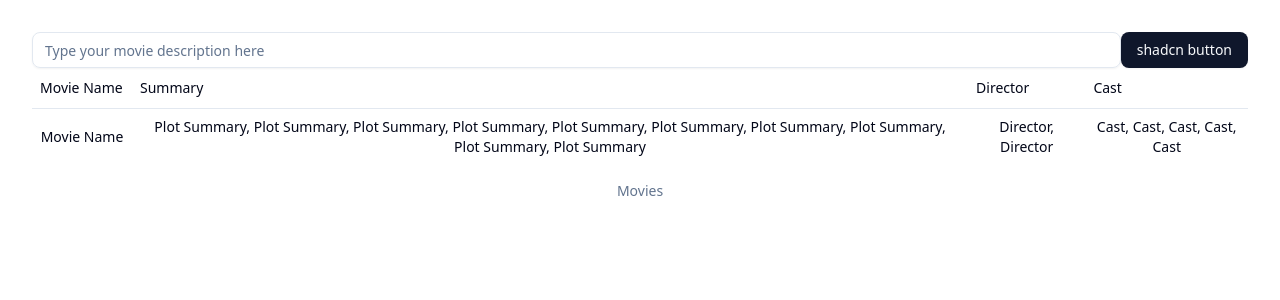
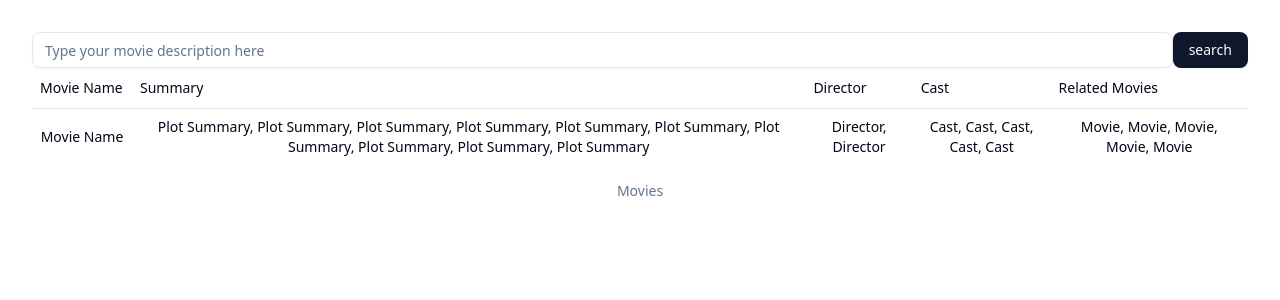
Before and after one commit to rohanshah22/movie-search-engine, a React (Vite) app in the folder frontend-shadcn/: page / in a window 1280 px wide. Shown: the top 300 px of the page. Built offline with nearby package versions, Linux system fonts and the light colour scheme.

Commit message:
saving button name

```diff
--- a/frontend-shadcn/src/App.tsx
+++ b/frontend-shadcn/src/App.tsx
@@ -17,7 +17,7 @@ function App() {
     <div>
       <div className="flex flex-row">
         <Input placeholder="Type your movie description here" />
-        <Button>shadcn button</Button>
+        <Button>search</Button>
       </div>
       <Table>
         <TableCaption>Movies</TableCaption>
@@ -27,6 +27,7 @@ function App() {
             <TableHead>Summary</TableHead>
             <TableHead>Director</TableHead>
             <TableHead>Cast</TableHead>
+            <TableHead>Related Movies</TableHead>
           </TableRow>
         </TableHeader>
         <TableBody>
@@ -35,6 +36,7 @@ function App() {
             <TableCell>Plot Summary, Plot Summary, Plot Summary, Plot Summary, Plot Summary, Plot Summary, Plot Summary, Plot Summary, Plot Summary, Plot Summary</TableCell>
             <TableCell>Director, Director</TableCell>
             <TableCell>Cast, Cast, Cast, Cast, Cast</TableCell>
+            <TableCell>Movie, Movie, Movie, Movie, Movie</TableCell>
           </TableRow>
         </TableBody>
       </Table>
```
